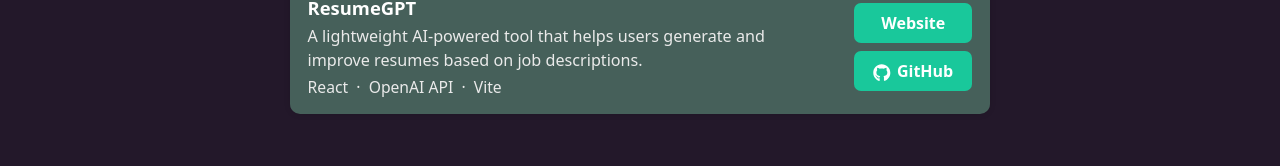
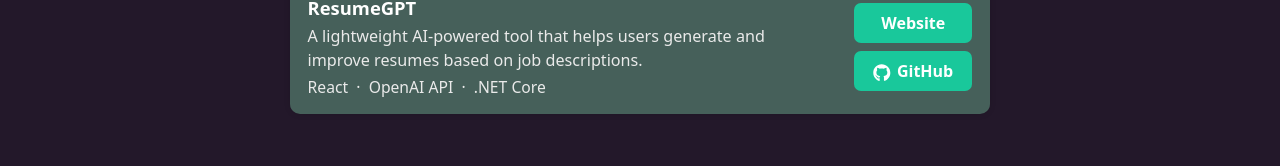
Before and after one commit to deepankarthegeyendev/mfe-portfolio-starter, a React (Vite) app in the folder host-app/: page / in a window 1280 px wide. Shown: the part 401-567 px from the top of the page. Built offline with nearby package versions, Linux system fonts and the light colour scheme.

Commit message:
Commit projects changes

```diff
--- a/host-app/package.json
+++ b/host-app/package.json
@@ -4,7 +4,7 @@
   "scripts": {
     "dev": "vite",
     "build": "vite build",
-    "deploy": "npm run build && aws s3 sync dist/ s3: //my-portfolio-deepan/ --delete --cache-control 'max-age=0, no-cache, no-store, must-revalidate'",
+    "deploy": "npm run build && aws s3 sync dist/ s3://my-portfolio-deepan/ --delete",
     "preview": "vite preview"
   },
   "dependencies": {
--- a/host-app/src/components/Projects.jsx
+++ b/host-app/src/components/Projects.jsx
@@ -99,7 +99,7 @@
               A lightweight AI-powered tool that helps users generate and improve resumes based on job descriptions.
             </div>
             <div style={{ color: tagColor, fontSize: '0.98rem' }}>
-              React &nbsp;·&nbsp; OpenAI API &nbsp;·&nbsp; Vite
+              React &nbsp;·&nbsp; OpenAI API &nbsp;·&nbsp; .NET Core
             </div>
           </div>
           <div style={{ display: 'flex', flexDirection: 'column', gap: 8, marginLeft: 24, minWidth: 110 }}>
```
